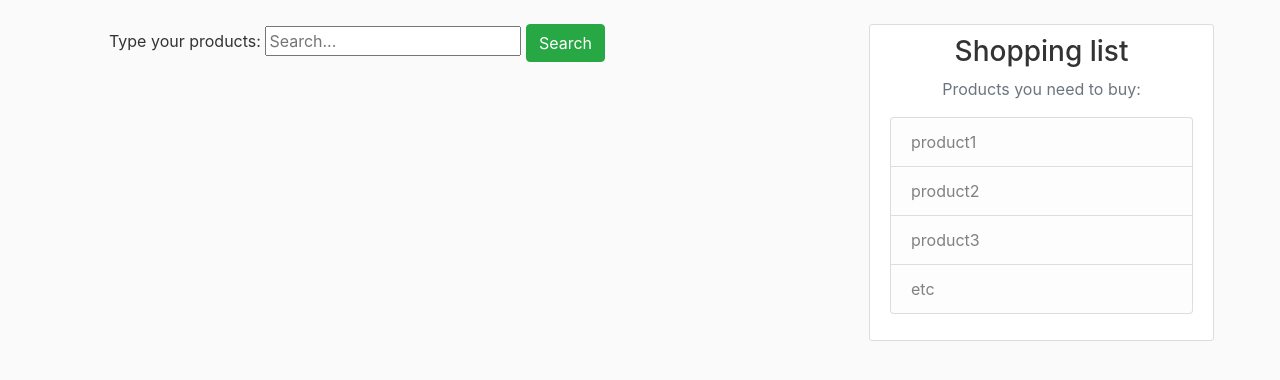
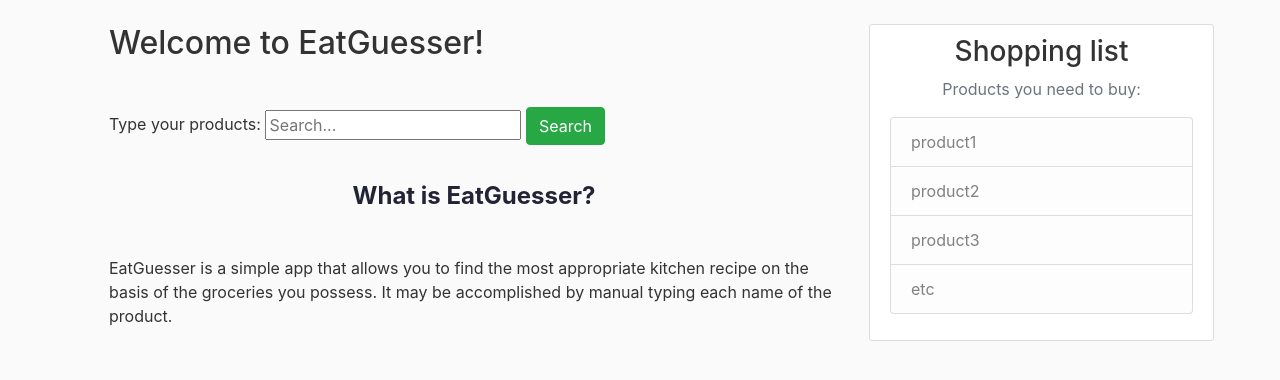
Before and after one commit to kamilsudol/EatGuesser, a Django app: page / in a window 1280 px wide. Shown: the part 56-436 px from the top of the page. Run offline with Django 3.2, Linux system fonts and the light colour scheme; some libraries are stand-ins or nearby versions.

Commit message:
website description

```diff
--- a/django/website/search/templates/search/home.html
+++ b/django/website/search/templates/search/home.html
@@ -1,10 +1,16 @@
 {% extends "search/base.html" %}
 {% block content %}
 <form method="GET" action="{% url 'search-results' %}">
+	<h2>Welcome to EatGuesser!</h2>
+	<pre class="tab"> </pre>
 	<a>Type your products:</a>
 	<input name="q" value="{{request.GET.q}}" placeholder="Search...">
 	<button class="btn btn-success" type="submit">
 		Search
 	</button>
+	<pre class="tab"> </pre>
+	<h4>What is EatGuesser?</h4>
+	<pre class="tab"> </pre>
+	<div>EatGuesser is a simple app that allows you to find the most appropriate kitchen recipe on the basis of the groceries you possess. It may be accomplished by manual typing each name of the product.</div>
 </form>
 {% endblock content %}
```
